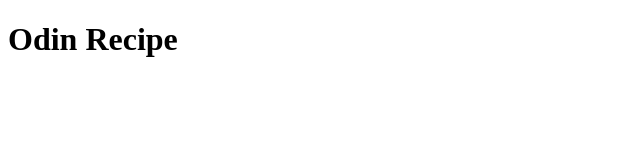
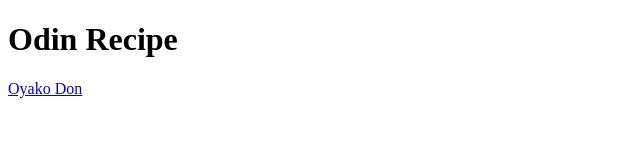
Before and after one commit to Vannox17/odin-recipe, a plain HTML site: page index.html in a window 1280 px wide. Shown: the full height of the page, 0-640 px from the left. Drawn offline with Linux system fonts and the light colour scheme.

Commit message:
Add Oyako Don

```diff
--- a/index.html
+++ b/index.html
@@ -7,5 +7,6 @@
     </head>
     <body>
         <h1>Odin Recipe</h1>
+        <a href="./Recipes/Oyako_Don.html">Oyako Don</a>
     </body>
 </html>
```
